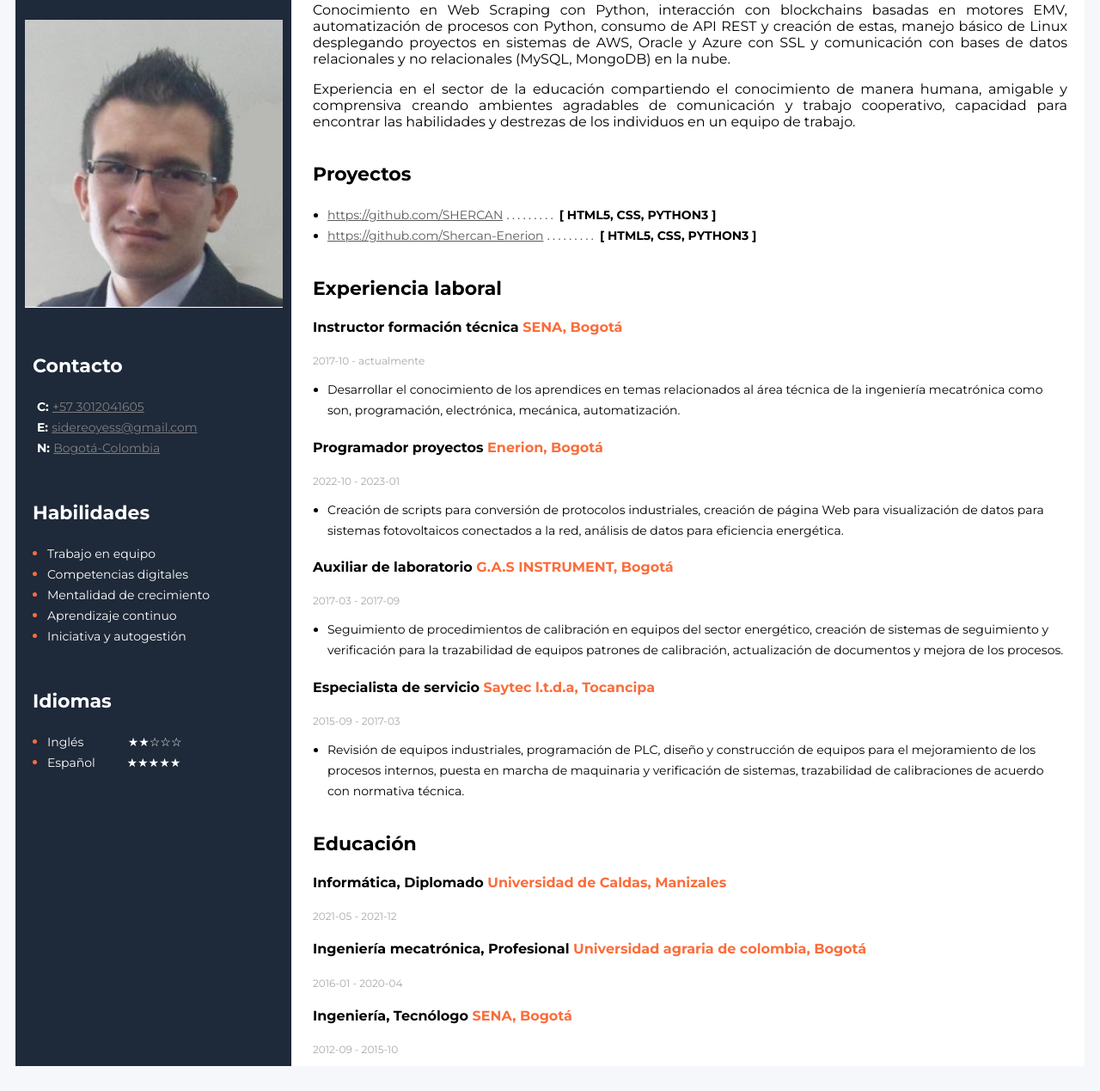
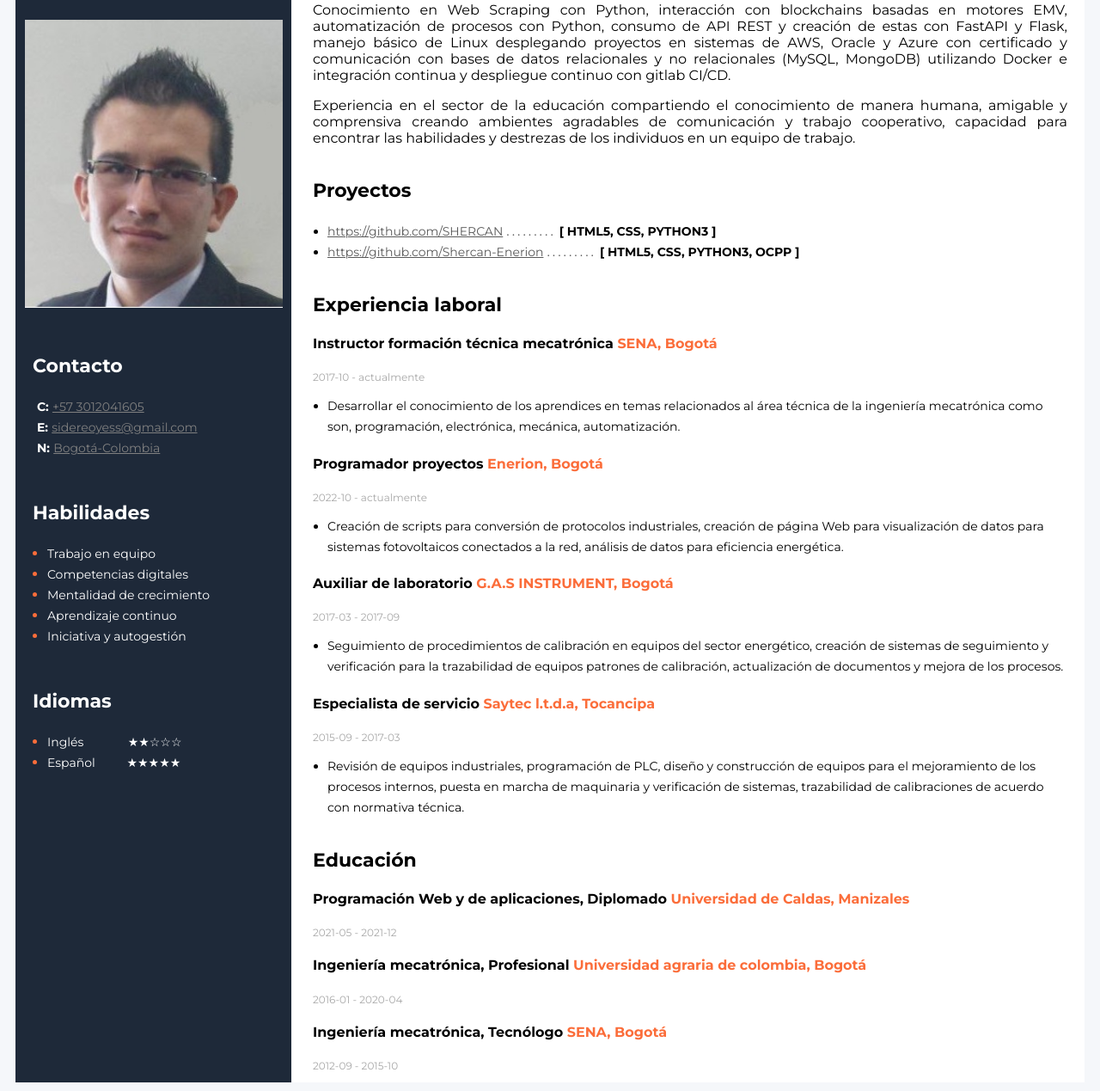
Before and after one commit to SHERCAN/shercan.github.io, a plain HTML site: page index.html in a window 1280 px wide. Shown: the part 207-1476 px from the top of the page at 86% size. Drawn offline with Linux system fonts and the light colour scheme.

Commit message:
Update 31-08-2023

```diff
--- a/index.html
+++ b/index.html
@@ -36,9 +36,9 @@
         </p>
         <p class="descripcion-parrafo">
           Conocimiento en Web Scraping con Python, interacción con blockchains basadas en motores EMV, automatización de
-          procesos con Python, consumo de API REST y creación de estas, manejo básico de Linux desplegando
-          proyectos en sistemas de AWS, Oracle y Azure con SSL y comunicación con bases de datos relacionales y no
-          relacionales (MySQL, MongoDB) en la nube.
+          procesos con Python, consumo de API REST y creación de estas con FastAPI y Flask, manejo básico de Linux desplegando
+          proyectos en sistemas de AWS, Oracle y Azure con certificado y comunicación con bases de datos relacionales y no
+          relacionales (MySQL, MongoDB) utilizando Docker e integración continua y despliegue continuo con gitlab CI/CD.
         </p>
         <p class="descripcion-parrafo">
           Experiencia en el sector de la educación compartiendo el
@@ -61,7 +61,7 @@
             <a href="https://github.com/Shercan-Enerion"
               class="enlaces-proyectos">https://github.com/Shercan-Enerion</a>
             <span class="puntos-lista-pr">.........</span>
-            <span>[ HTML5, CSS, PYTHON3 ]</span>
+            <span>[ HTML5, CSS, PYTHON3, OCPP ]</span>
           </li>
         </ul>
       </div>
@@ -70,7 +70,7 @@
         <!-- Primer empleo -->
         <div>
           <h4 class="subtitulo-seccion-principal">
-            Instructor formación técnica
+            Instructor formación técnica mecatrónica
             <span class="subtitulo-seccion-principal-naranja">
               SENA, Bogotá</span>
           </h4>
@@ -92,7 +92,7 @@
               Enerion, Bogotá</span>
           </h4>
           <p class="parrafo-seccion-principal">
-            2022-10 - 2023-01
+            2022-10 - actualmente
           </p>
           <ul class="lista-principal">
             <li>
@@ -140,7 +140,7 @@
         <h3 class="titulo-seccion-principal">Educación</h3>
         <div>
           <h4 class="subtitulo-seccion-principal">
-            Informática, Diplomado
+            Programación Web y de aplicaciones, Diplomado
             <span class="subtitulo-seccion-principal-naranja">Universidad de Caldas, Manizales</span>
           </h4>
           <p class="parrafo-seccion-principal">
@@ -160,7 +160,7 @@
         </div>
         <div>
           <h4 class="subtitulo-seccion-principal">
-            Ingeniería, Tecnólogo
+            Ingeniería mecatrónica, Tecnólogo
             <span class="subtitulo-seccion-principal-naranja">SENA, Bogotá</span>
           </h4>
           <p class="parrafo-seccion-principal">
```
Also changed, not shown: en/index.html (+5 -5 lines).
